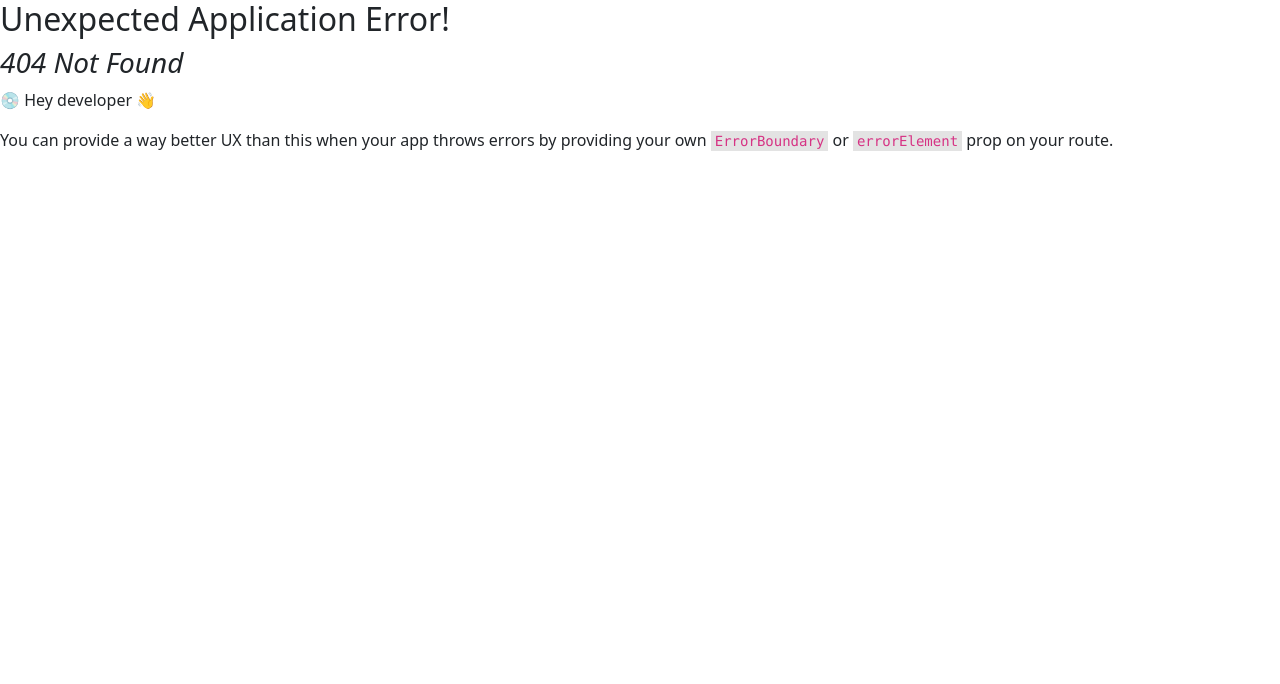
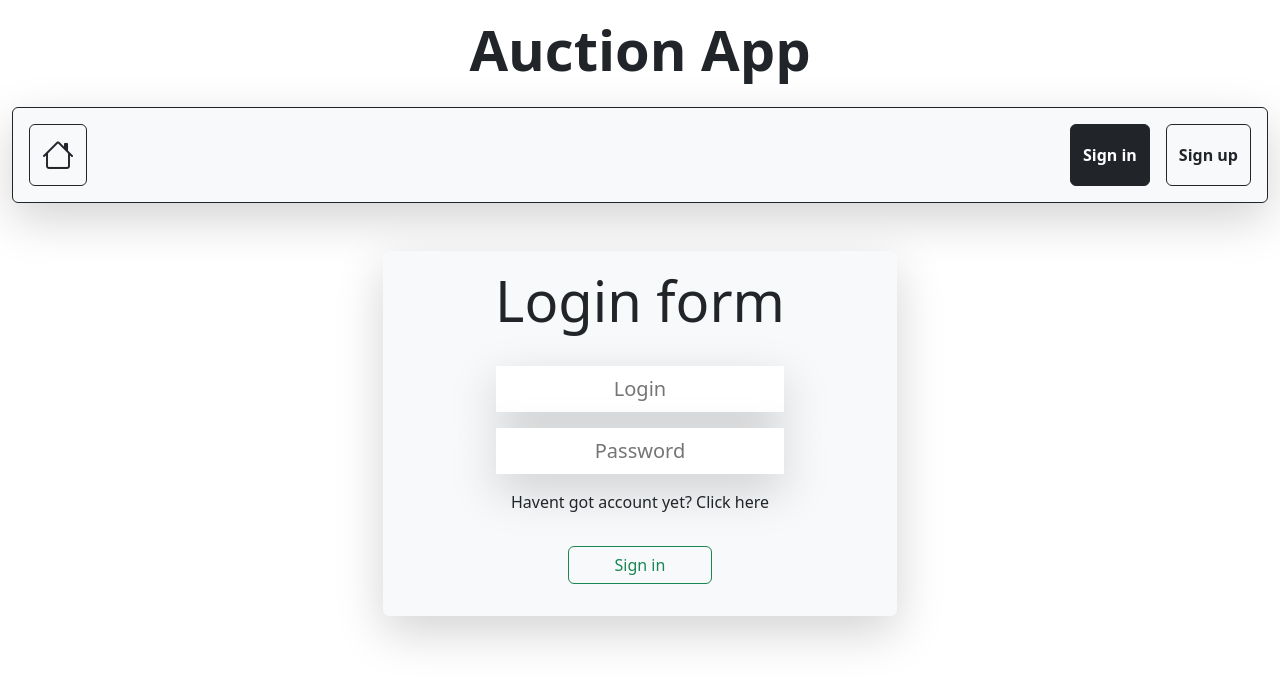
Before and after one commit to OskarProgrammer/AuctionAPP, a React (Vite) app: page /login in a window 1280 px wide. Before the commit this address had no page. Shown: the top 684 px of the page. Built offline with nearby package versions, Linux system fonts and the light colour scheme.

Commit message:
Creating new route: '/login'

```diff
--- a/src/App.jsx
+++ b/src/App.jsx
@@ -15,6 +15,7 @@
 
 //importing pages
 import {MainPage} from "./pages/MainPage/MainPage"
+import {LoginPage} from "./pages/LoginPage/LoginPage"
 
 //creating routes
 const router = createBrowserRouter(createRoutesFromElements(
@@ -22,6 +23,9 @@
 
       {/* route --> '/' with element <MainPage/>*/}
       <Route index element={<MainPage/>}/>
+
+      {/* route --> '/login' with element <LoginPage/> */}
+      <Route path="/login" element={<LoginPage/>}/>
 
   </Route>
 ))
```
